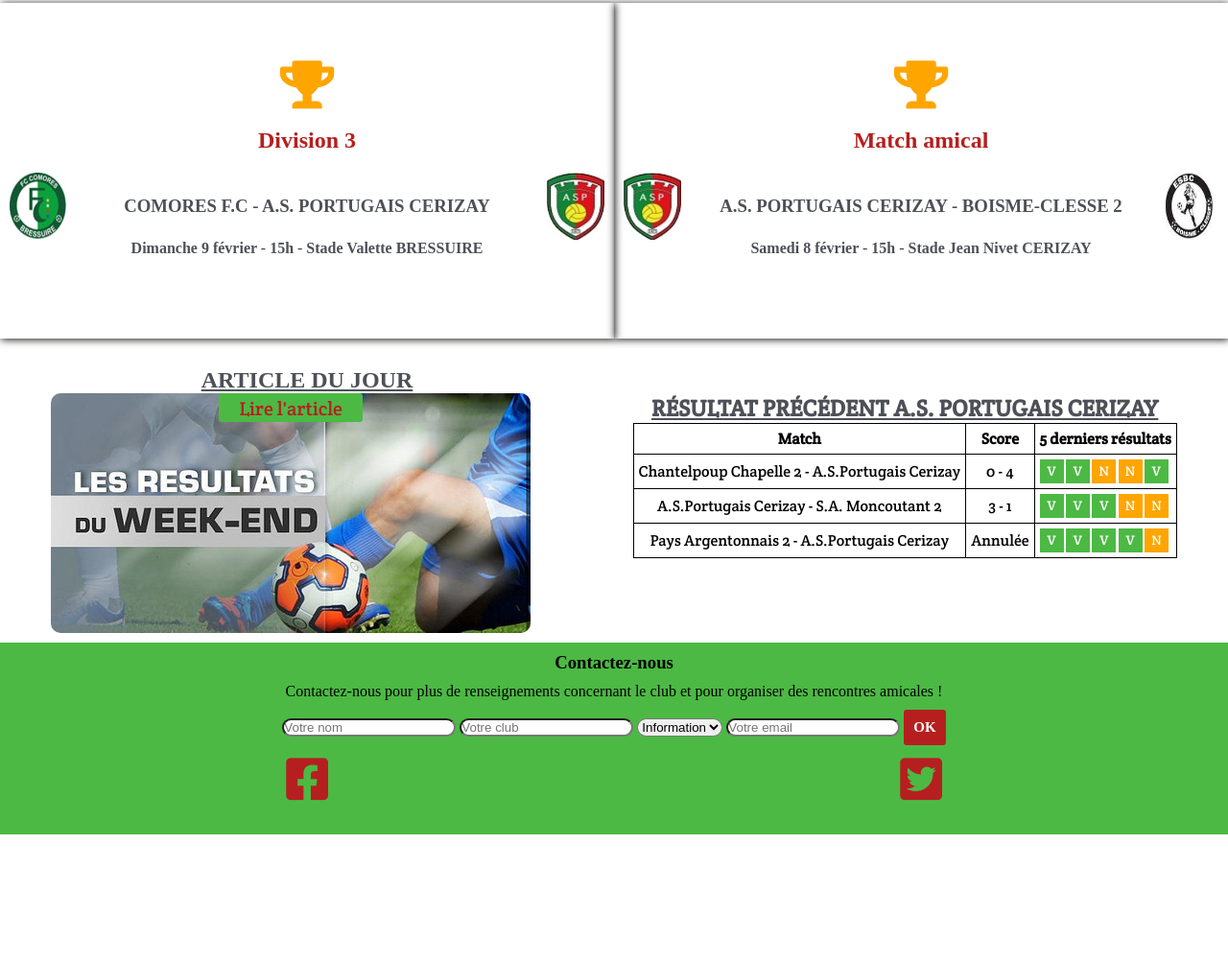
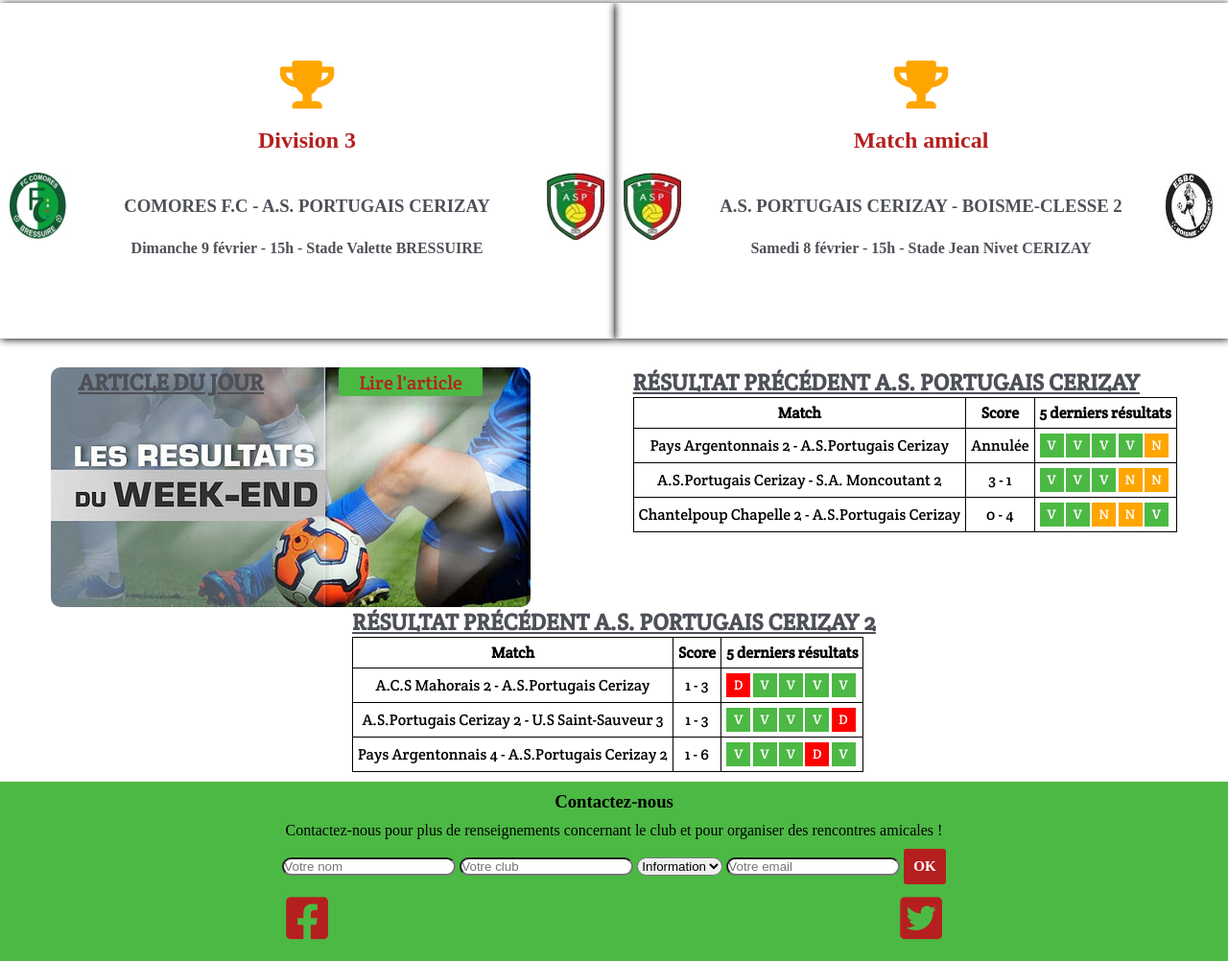
Before and after one commit to Quentin79140/ASP, a plain HTML site: page index.html in a window 1280 px wide. Shown: the part 441-1443 px from the top of the page at 96% size. Before the commit the page ends 1311 px from the top, so only its background shows below. Drawn offline with Linux system fonts and the light colour scheme.

Commit message:
tableau fini

```diff
--- a/index.html
+++ b/index.html
@@ -72,9 +72,11 @@
         </div>
     </section>
     <section id="actu">
-        <h2>Article du jour</h2>
+
         <div class="medias">
+
             <div class="article">
+                <h2>Article du jour</h2>
                 <a href="#" class="button-1">Lire l'article</a>
             </div>
             <div class="tableau1">
@@ -87,14 +89,15 @@
                         <th>5 derniers résultats</th>
                     </tr>
                     <tr>
-                        <td>Chantelpoup Chapelle 2 - A.S.Portugais Cerizay</td>
-                        <td>0 - 4</td>
+                        <td>Pays Argentonnais 2 - A.S.Portugais Cerizay</td>
+                        <td>Annulée</td>
                         <td>
                             <span class="win">V</span>
                             <span class="win">V</span>
+                            <span class="win">V</span>
+                            <span class="win">V</span>
                             <span class="draw">N</span>
-                            <span class="draw">N</span>
-                            <span class="win">V</span>
+
                         </td>
                     </tr>
                     <tr>
@@ -110,20 +113,65 @@
                         </td>
                     </tr>
                     <tr>
-                        <td>Pays Argentonnais 2 - A.S.Portugais Cerizay</td>
-                        <td>Annulée</td>
+                        <td>Chantelpoup Chapelle 2 - A.S.Portugais Cerizay</td>
+                        <td>0 - 4</td>
                         <td>
                             <span class="win">V</span>
                             <span class="win">V</span>
+                            <span class="draw">N</span>
+                            <span class="draw">N</span>
                             <span class="win">V</span>
-                            <span class="win">V</span>
-                            <span class="draw">N</span>
                         </td>
                     </tr>
                 </table>
 
         </div>
+        <div class="tableau1">
+            <h2>Résultat précédent A.S. PORTUGAIS CERIZAY 2</h2>
 
+            <table>
+                <tr>
+                    <th>Match</th>
+                    <th>Score</th>
+                    <th>5 derniers résultats</th>
+                </tr>
+                <tr>
+                    <td>A.C.S Mahorais 2 - A.S.Portugais Cerizay</td>
+                    <td>1 - 3</td>
+                    <td>
+                        <span class="loose">D</span>
+                        <span class="win">V</span>
+                        <span class="win">V</span>
+                        <span class="win">V</span>
+                        <span class="win">V</span>
+                    </td>
+                </tr>
+                <tr>
+                    <td>A.S.Portugais Cerizay 2 - U.S Saint-Sauveur 3</td>
+                    <td>1 - 3</td>
+                    <td>
+                        <span class="win">V</span>
+                        <span class="win">V</span>
+                        <span class="win">V</span>
+                        <span class="win">V</span>
+                        <span class="loose">D</span>
+
+                    </td>
+                </tr>
+                <tr>
+                    <td>Pays Argentonnais 4 - A.S.Portugais Cerizay 2 </td>
+                    <td>1 - 6</td>
+                    <td>
+                        <span class="win">V</span>
+                        <span class="win">V</span>
+                        <span class="win">V</span>
+                        <span class="loose">D</span>
+                        <span class="win">V</span>
+                    </td>
+                </tr>
+            </table>
+
+    </div>
     </section>
     <footer>
         <section id="contact">
--- a/style.css
+++ b/style.css
@@ -172,7 +172,8 @@ header #navig .menu2 ul a:hover
 {
     width: 100%;
     height: 50vh;
-    flex-direction: column;
+    display: flex;
+    justify-content: space-around;
     margin: 10px 0;
 
 
@@ -182,8 +183,6 @@ header #navig .menu2 ul a:hover
 #actu h2
 {
     width: 50%;
-    display: flex;
-    justify-content: center;
     border-radius: 10px;
     border-bottom: #4D5057;
    text-decoration: underline;
@@ -269,6 +268,19 @@ th, td
     line-height: 25px;
     text-align: center;
     background: orange;
+    color: white;
+}
+#actu .tableau1 .loose
+{
+    display: block;
+    float: left;
+    width: 25px;
+    height: 25px;
+    margin-right: 2.33333333px;
+    font-size: 14px;
+    line-height: 25px;
+    text-align: center;
+    background: red;
     color: white;
 }
 
```
